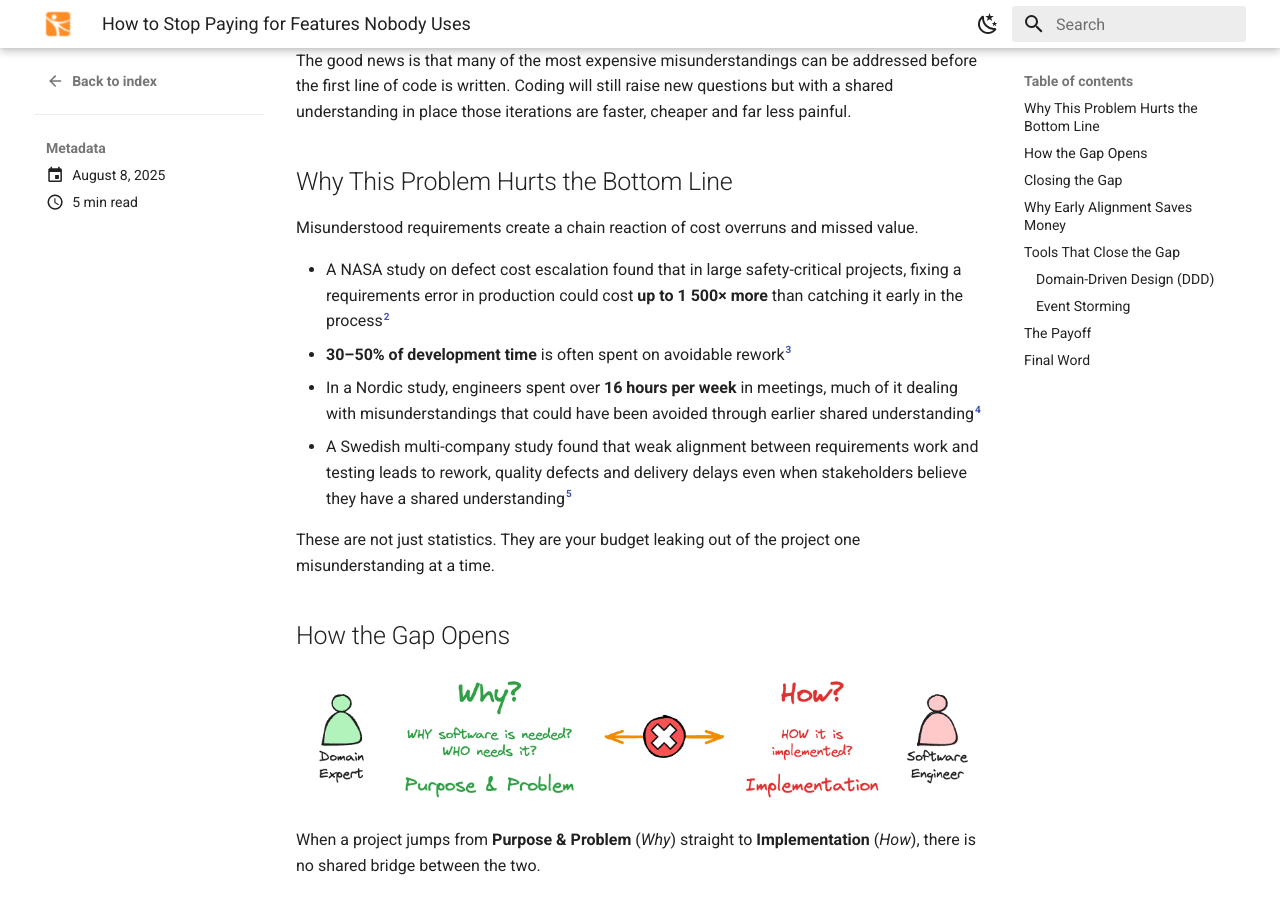
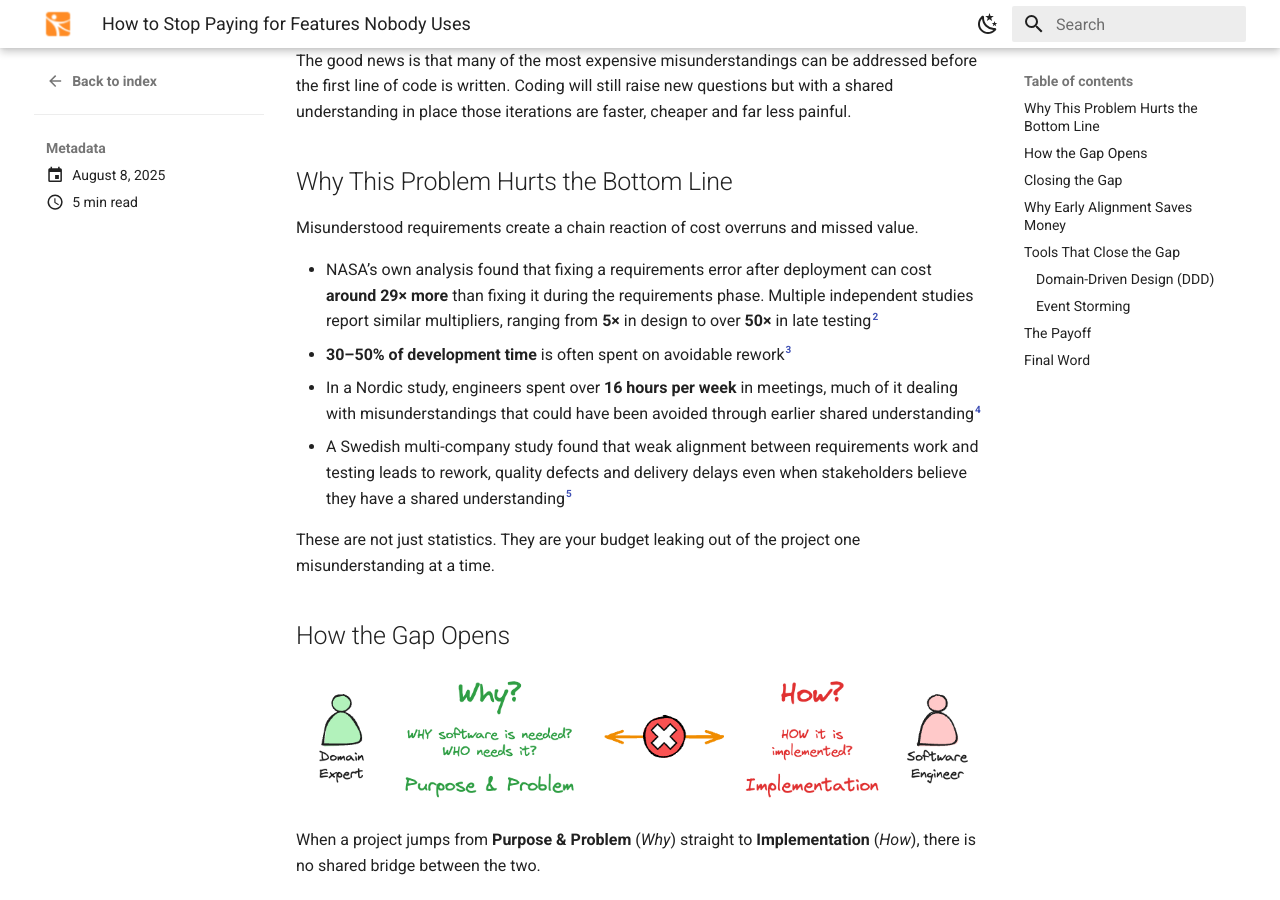
Before and after one commit to roikonen/scalablemodeling, an MkDocs documentation site: the page built from docs/blog/posts/20250808-expert-developer-gap.md, in a window 1280 px wide and 900 px high, scrolled down 436 px. Built offline with MkDocs 1.6.1 and Material for MkDocs 9.7.7, drawn with Linux system fonts in a browser that asks for light colours; some of the changed text lies outside the part shown.

Commit message:
Blog established

```diff
--- a/docs/blog/posts/20250808-expert-developer-gap.md
+++ b/docs/blog/posts/20250808-expert-developer-gap.md
@@ -17,7 +17,7 @@ The good news is that many of the most expensive misunderstandings can be addres
 
 Misunderstood requirements create a chain reaction of cost overruns and missed value.
 
-- A NASA study on defect cost escalation found that in large safety-critical projects, fixing a requirements error in production could cost **up to 1 500× more** than catching it early in the process[^2]
+- NASA’s own analysis found that fixing a requirements error after deployment can cost **around 29× more** than fixing it during the requirements phase. Multiple independent studies report similar multipliers, ranging from **5×** in design to over **50×** in late testing[^2]
 - **30–50% of development time** is often spent on avoidable rework[^3]
 - In a Nordic study, engineers spent over **16 hours per week** in meetings, much of it dealing with misunderstandings that could have been avoided through earlier shared understanding[^4]
 - A Swedish multi-company study found that weak alignment between requirements work and testing leads to rework, quality defects and delivery delays even when stakeholders believe they have a shared understanding[^5]
@@ -112,7 +112,7 @@ Software is translation. Every mistranslation costs money. **DDD** and **Event S
 If you are tired of paying for features nobody uses bring your experts and engineers into the same room before the first sprint. The savings start before the code does.
 
 [^1]: Standish Group (2002). *CHAOS Report* figure cited by Mike Cohn in [LinkedIn article](https://www.linkedin.com/pulse/64-features-really-rarely-never-used-mike-cohn). This is an older data point used here as an illustration of the problem, not a current benchmark.
-[^2]: NASA (2010). *Cost of Fixing Defects*. [PDF](https://ntrs.nasa.gov/api/citations/20100036670/downloads/20100036670.pdf)
+[^2]: NASA (2010). *Cost of Fixing Defects*. Based on analysis of NASA software projects and multiple independent studies. [PDF](https://ntrs.nasa.gov/api/citations/20100036670/downloads/20100036670.pdf)
 [^3]: Astadia (2023). *Project Failure Statistics*. [Link](https://www.astadia.com/blog/project-failure)
 [^4]: Stray, V. G., & Moe, N. B. (2020). *Understanding Coordination in Global Software Engineering: A Mixed-Methods Study on the Use of Meetings and Slack*. arXiv:2007.02328. [PDF](https://arxiv.org/pdf/2007.02328.pdf)
 [^5]: Bjarnason, E., Rasmusson, A., Unterkalmsteiner, M., Engström, E., & Gorschek, T. (2023). *Challenges and Practices in Aligning Requirements with Verification and Validation: A Case Study of Six Companies*. arXiv:2307.12489. [PDF](https://arxiv.org/pdf/2307.12489.pdf)
```
